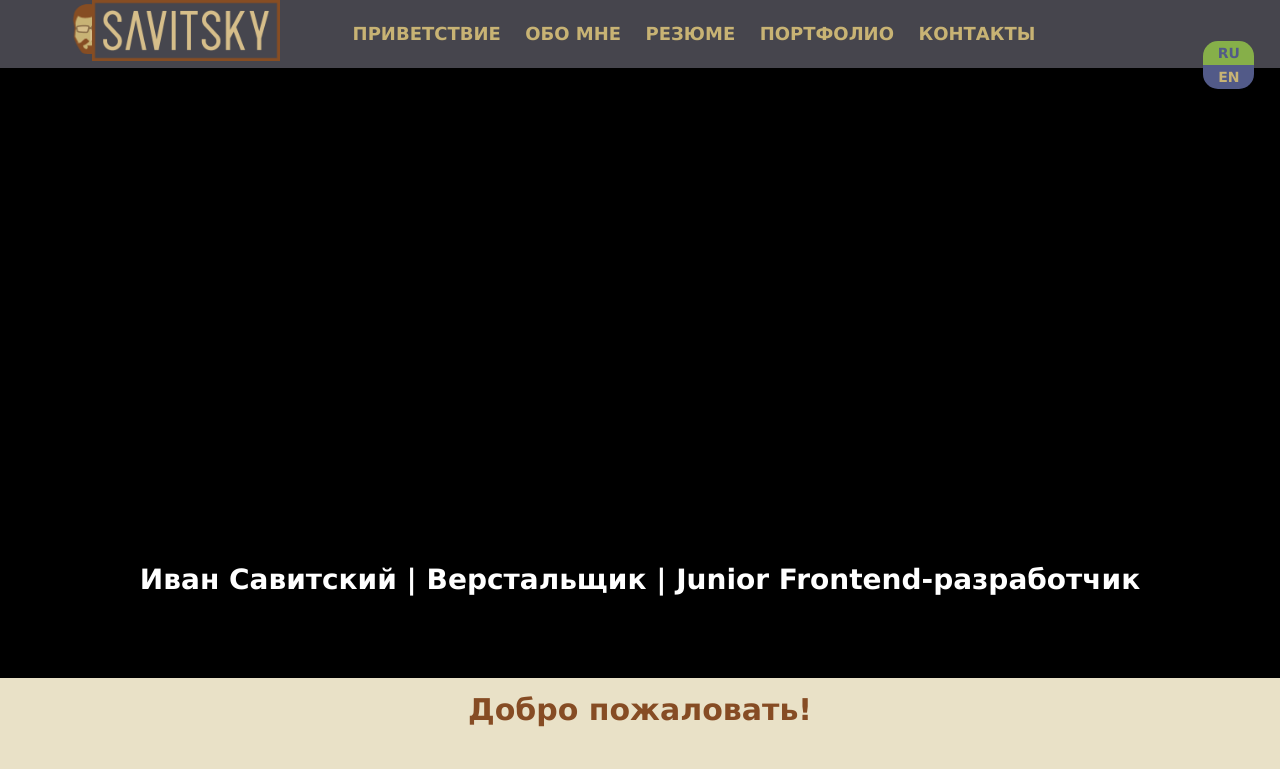
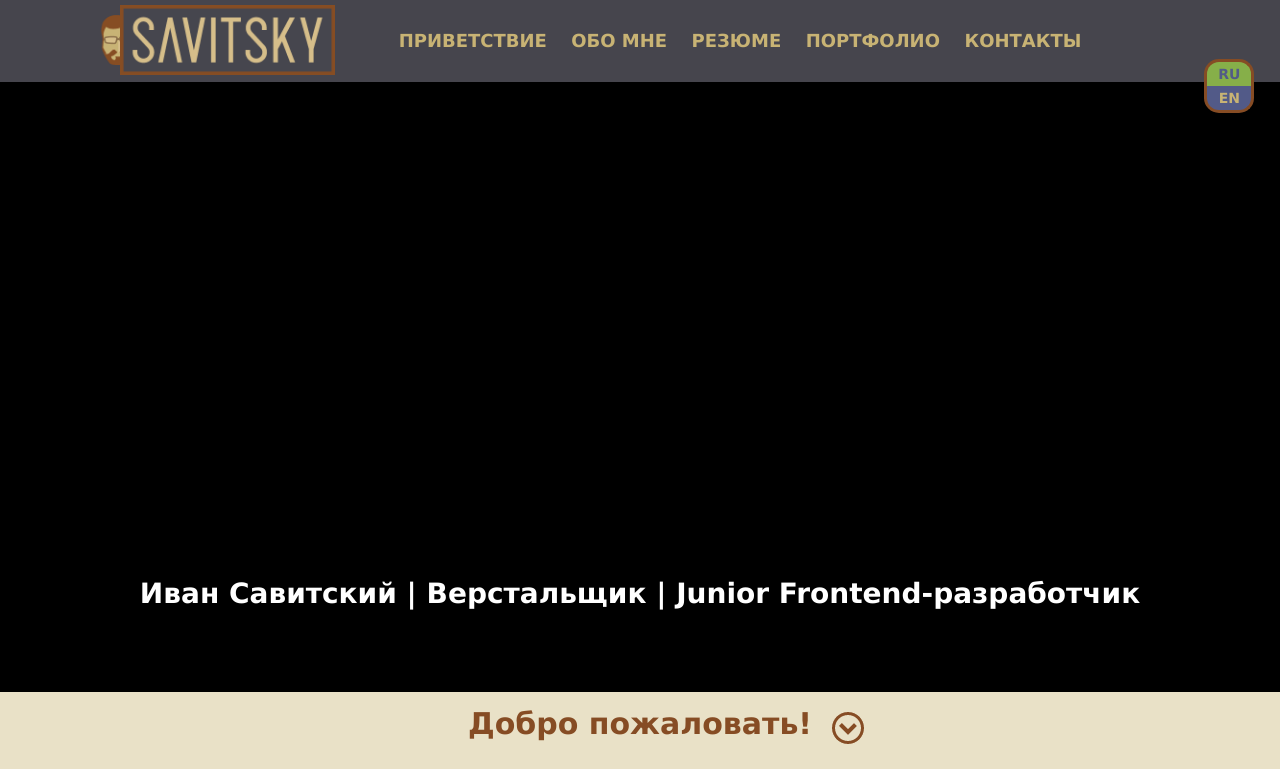
Before and after one commit to jean-1314/Project-Hunt, a plain HTML site: page index.html in a window 1280 px wide. Both pictures are taken after a click on the link "RU". Shown: the top 769 px of the page. Drawn offline with Linux system fonts and the light colour scheme.

Commit message:
Add first lines of js and sprite img

```diff
--- a/css/style.css
+++ b/css/style.css
@@ -30,7 +30,7 @@ img {
 }*/
 
 .container {
-  padding: 0 2.2%;
+  padding: 0 27px;
 }
 
 /*.clearfix::after {
@@ -51,22 +51,21 @@ img {
   display: flex;
   position: relative;
   align-self: center;
-  width: 21%;
-  margin-left: 4%;
+  width: 265px;
+  margin-left: 70px;
+  margin-top: 5px;
 }
 
 .logo {
   position: relative;
-  width: 70%;
-  padding-left: 15%;
+  padding-left: 50px;
   z-index: 1;
 }
 
 .face {
   position: absolute;
-  width: 20%;
-  top: 6%;
-  left: 5%;
+  top: 10px;
+  left: 23px;
   z-index: 0;
 }
 
@@ -74,7 +73,8 @@ img {
   display: flex;
   justify-content: space-around;
   align-items: center;
-  width: 60%;
+  width: 730px;
+  margin-left: 50px;
 }
 
 .nav-items {
@@ -83,12 +83,12 @@ img {
   padding: 0;
 }
 
-.nav-items li {
+.nav-item {
   margin-right: 20px;
   display: inline-block;
 }
 
-.nav-items li a {
+.nav-item a {
   color: #c8b374;
   font-weight: bold;
   text-decoration: none;
@@ -96,17 +96,25 @@ img {
   text-transform: uppercase;
 }
 
-.nav-items li a:hover {
+.nav-item a:hover {
   color: #864c24;
+  text-shadow: -1px 1px 1px #000000;
+}
+
+.nav-item a:active {
+  color: #864c24;
+  text-shadow: 1px -1px 1px #000000;
 }
 
 .language-switcher {
   display: inline-block;
   position: absolute;
-  width: 4%;
+  width: 50px;
+  max-width: 50px;
+  min-width: 30px;
   font-weight: bold;
   text-align: center;
-  top: 5.1%;
+  top: 59px;
   right: 2%;
 }
 
@@ -114,29 +122,56 @@ img {
   list-style: none;
   margin: 0;
   padding: 0;
-
 }
 
-.lang-ru {
+.lang-ru-link {
+  display: block;
+  text-decoration: none;
+  color: #525a88;
   background-color: #86af49;
   border-top-left-radius: 15px;
   border-top-right-radius: 15px;
+  border: 3px solid #864c24;
+  border-bottom: none;
 }
 
-.lang-ru a{
+.lang-en-link {
+  display: block;
+  background-color: #525a88;
+  border-bottom-left-radius: 15px;
+  border-bottom-right-radius: 15px;
+  border: 3px solid #864c24;
+  border-top: none;
   text-decoration: none;
+  color: #c8b374;
+}
+
+.lang-ru-link:hover {
+  background-color: #525a88;
+  color: #ffffff;
+}
+
+.lang-en-link:hover {
+  background-color: #86af49;
+  color: #ffffff;
+}
+
+.lang-en-link-hover {
+ background-color: #525a88;
+ color: #c8b374;
+}
+
+.lang-ru-link-hover {
+  background-color: #86af49;
   color: #525a88;
 }
 
-.lang-en {
-  background-color: #525a88;
-  border-bottom-left-radius: 15px;
-  border-bottom-right-radius: 15px;
+.lang-ru-link:active {
+  box-shadow: inset 0 1px 0 #000000;
 }
 
-.lang-en a{
-  text-decoration: none;
-  color: #c8b374;
+.lang-en-link:active {
+  box-shadow: inset 0 -1px 1px #000000;
 }
 
 .background-img {
@@ -160,18 +195,47 @@ img {
 }
 
 .welcome-container {
+  position: relative;
   background-color: rgba(200, 179, 116, 0.4);
-  min-height: 105px;
+  min-height: 80px;
   text-align: center;
 }
 
 .welcome-container h2 {
   display: block;
+
   margin: 0 auto;
   padding-top: 20px;
   font-size: 30px;
   font-weight: bold;
   color: #864c24;
+}
+
+.welcome-button {
+  position: absolute;
+  content: "";
+  display: inline-block;
+  background-repeat: no-repeat;
+  background-image: url("../img/sprite.png");
+  background-color: transparent;
+  border: none;
+  outline: none;
+  width: 32px;
+  height: 32px;
+  background-position: -47px -5px;
+  left: 65%;
+  top: 20px;
+}
+
+.welcome-button:hover {
+  width: 32px;
+  height: 32px;
+  background-position: -89px -5px;
+  cursor: pointer;
+}
+
+.welcome-button:focus {
+  outline: 2px solid #c8b374;
 }
 
 .welcome-toggle {
--- a/index.html
+++ b/index.html
@@ -2,6 +2,7 @@
 <html lang="zxx">
 <head>
   <meta charset="UTF-8">
+  <meta name="viewport" content="width=device-width, initial-scale=1">
   <title>Иван Савитский</title>
   <link rel="stylesheet" href="css/normalize.css">
   <link rel="stylesheet" href="css/style.css">
@@ -25,18 +26,18 @@
 
           <nav class="navbar">
             <ul class="nav-items">
-              <li><a href=#>Приветствие</a></li>
-              <li><a href=#>Обо мне</a></li>
-              <li><a href=#>Резюме</a></li>
-              <li><a href=#>Портфолио</a></li>
-              <li><a href=#>Контакты</a></li>
+              <li class="nav-item"><a href=#>Приветствие</a></li>
+              <li class="nav-item"><a href=#>Обо мне</a></li>
+              <li class="nav-item"><a href=#>Резюме</a></li>
+              <li class="nav-item"><a href=#>Портфолио</a></li>
+              <li class="nav-item"><a href=#>Контакты</a></li>
             </ul>
           </nav>
 
           <nav class="language-switcher">
             <ul>
-              <li class="lang-ru"><a rel="alternate" href="#" hreflang="ru" lang="ru">RU</a></li>
-              <li class="lang-en"><a rel="alternate" href="#" hreflang="en" lang="en">EN</a></li>
+              <li class="lang-ru"><a class="lang-ru-link" rel="alternate" href="#" hreflang="ru" lang="ru">RU</a></li>
+              <li class="lang-en"><a class="lang-en-link" rel="alternate" href="#" hreflang="en" lang="en">EN</a></li>
             </ul>
           </nav>
 
@@ -54,6 +55,7 @@
       <section class="welcome">
         <div class="welcome-container">
           <h2>Добро пожаловать!</h2>
+          <button class="welcome-button" type="button"></button>
         </div>
         <div class="welcome-toggle container">
           <p>Lorem ipsum dolor sit amet, consectetur adipiscing elit, sed do eiusmod tempor incididunt ut labore et dolore magna aliqua. Ut enim ad minim veniam, quis nostrud exercitation ullamco laboris nisi ut aliquip ex ea commodo consequat. Duis aute irure dolor in reprehenderit in voluptate velit esse cillum dolore eu fugiat nulla pariatur. Excepteur sint occaecat cupidatat non proident, sunt in culpa qui officia deserunt mollit anim id est laborum.</p>
@@ -232,5 +234,6 @@
       </div>
     </footer>
   </div>
+  <script type="text/javascript" src="js/script.js"></script>
 </body>
 </html>
--- /dev/null
+++ b/js/script.js
@@ -0,0 +1,23 @@
+var enBlock = document.querySelector(".lang-en-link");
+
+var ruBlock = document.querySelector(".lang-ru-link");
+
+enBlock.addEventListener("mouseenter", function(event){
+  event.preventDefault();
+  ruBlock.classList.add("lang-en-link-hover");
+});
+
+enBlock.addEventListener("mouseleave", function(event){
+  event.preventDefault();
+  ruBlock.classList.remove("lang-en-link-hover");
+});
+
+ruBlock.addEventListener("mouseenter", function(event){
+  event.preventDefault();
+  enBlock.classList.add("lang-ru-link-hover");
+});
+
+ruBlock.addEventListener("mouseleave", function(event){
+  event.preventDefault();
+  enBlock.classList.remove("lang-ru-link-hover");
+});
```
Also changed, not shown: img/sprite.png (added).
